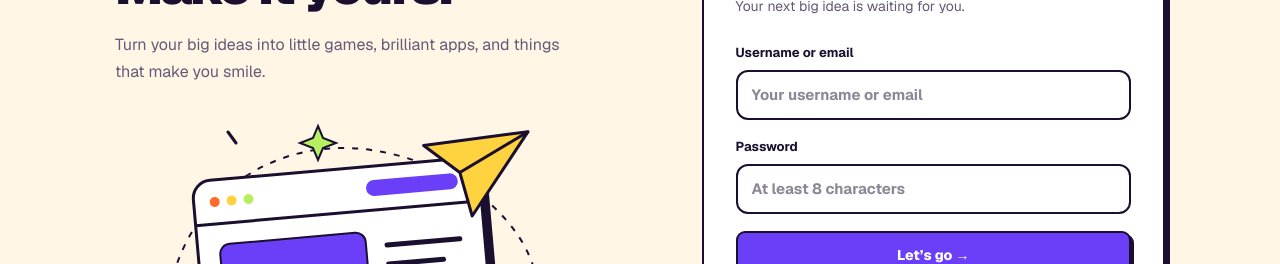
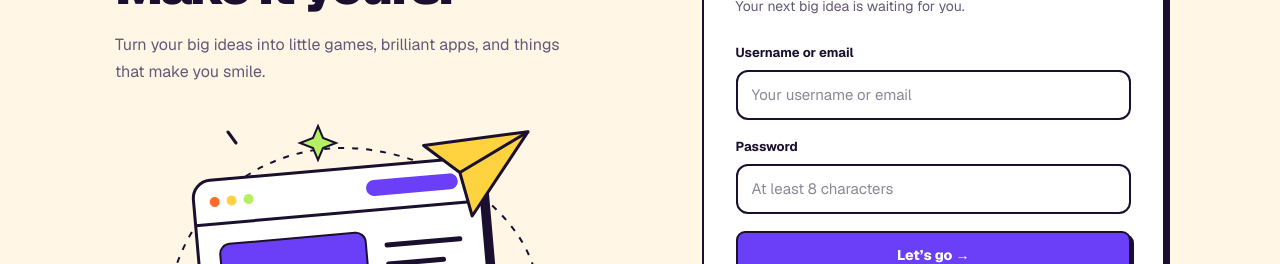
Before and after one commit to jyek/dreamforge, a Next.js app: page /login in a window 1280 px wide. Shown: the part 332-596 px from the top of the page. Built offline with nearby package versions, Linux system fonts and the light colour scheme.

Commit message:
Use regular font weight for form values

```diff
--- a/app/globals.css
+++ b/app/globals.css
@@ -330,3 +330,10 @@
   accent-color: #6b3ff7;
   box-shadow: none;
 }
+
+/* Form values should not inherit the heavier weight of their labels. */
+input:not([type="button"]):not([type="submit"]):not([type="reset"]),
+textarea,
+select {
+  font-weight: 400;
+}
--- a/app/platform.css
+++ b/app/platform.css
@@ -3489,3 +3489,5 @@
 .df-project-assignment-status .df-guidance-tag,
 .df-project-assignment-status .df-project-classroom-tag { display: inline-flex; align-items: center; box-sizing: border-box; min-height: 24px; padding: 3px 8px; margin: 0; border: 1px solid transparent; font-size: 12px; line-height: 16px; }
 .df-project-assignment-status .df-project-classroom-tag { border-color: #e0dfea; }
+
+.df-input { font-weight: 400; }
```
